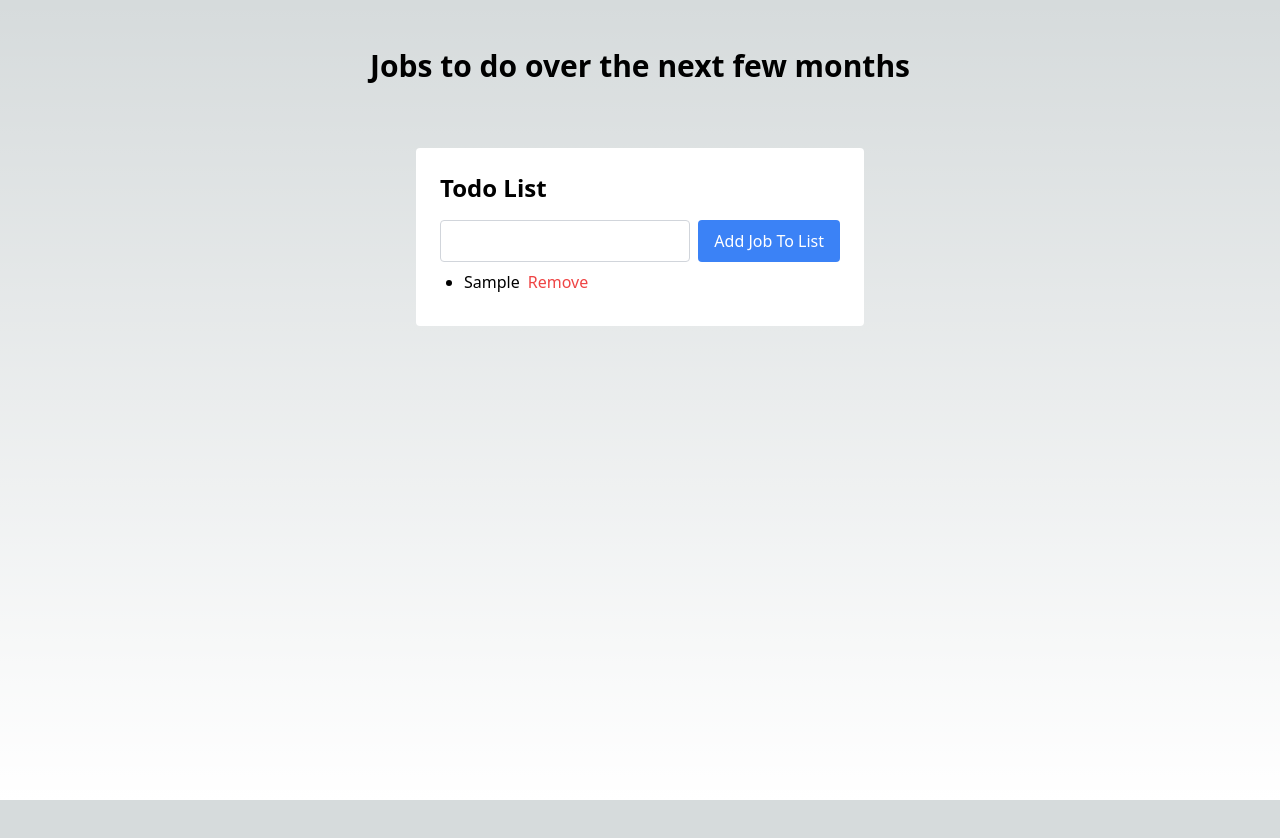
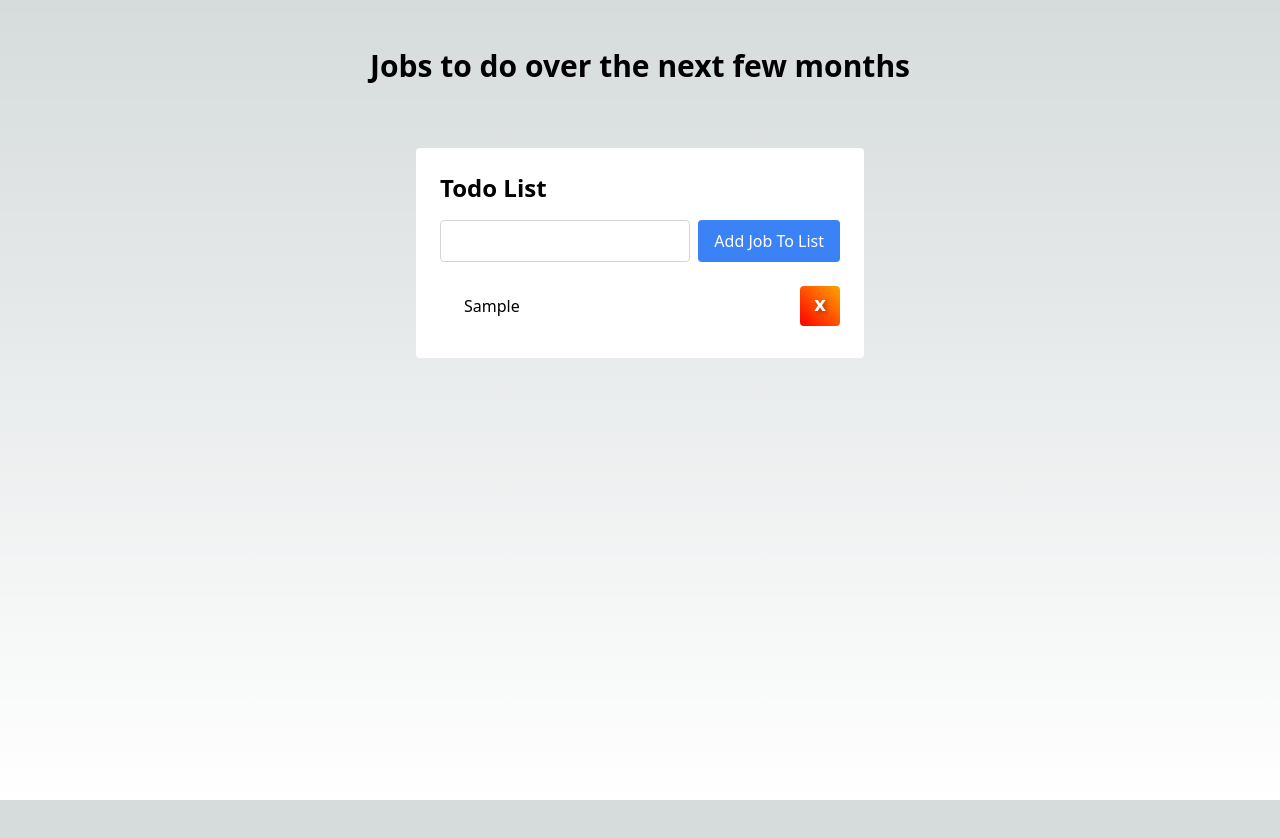
Before and after one commit to tombill143/toms-todolist-app, a Next.js app: page /todos in a window 1280 px wide. Both pictures are taken after typing "Sample" into the empty fields and a click on the button "Add Job To List". Shown: the top 838 px of the page. Built offline with nearby package versions, Linux system fonts and the light colour scheme; no server answers; the database is empty.

Commit message:
sorted the buttons out

```diff
--- a/src/pages/todos.js
+++ b/src/pages/todos.js
@@ -72,7 +72,7 @@ export default function Todos() {
       </h1>
       <div className="max-w-md mx-auto my-16 p-6 bg-white rounded">
         <h1 className="text-2xl font-bold mb-4">Todo List</h1>
-        <div className="flex mb-2">
+        <div className="flex mb-6">
           <input
             type="text"
             value={newTodo}
@@ -81,20 +81,34 @@ export default function Todos() {
           />
           <button
             onClick={addTodo}
-            className="bg-blue-500 text-white px-4 py-2 rounded"
+            className="bg-blue-500 text-white px-4 py-2 rounded transition duration-200 transform hover:scale-110"
           >
             Add Job To List
           </button>
         </div>
+
         <ul className="list-disc pl-6">
           {todos.map((todo) => (
-            <li key={todo.id} className="mb-2">
-              {todo.todo}
+            <li key={todo.id} className="flex items-center mb-2">
+              <span className="flex-grow">{todo.todo}</span>
               <button
                 onClick={() => removeTodo(todo.id)}
-                className="ml-2 text-red-500"
+                className="text-white bg-red-500 ml-2 pb-1 rounded-full w-10 h-10 flex items-center justify-center transition duration-200 transform hover:scale-110"
+                style={{
+                  borderRadius: "10%",
+                  background: "linear-gradient(to top right, red, orange)",
+                }}
               >
-                Remove
+                <span className="text-xl font-bold">
+                  <span
+                    className="p-2"
+                    style={{
+                      textShadow: "2px 2px 4px rgba(0, 0, 0, 0.3)",
+                    }}
+                  >
+                    x
+                  </span>
+                </span>
               </button>
             </li>
           ))}
```
